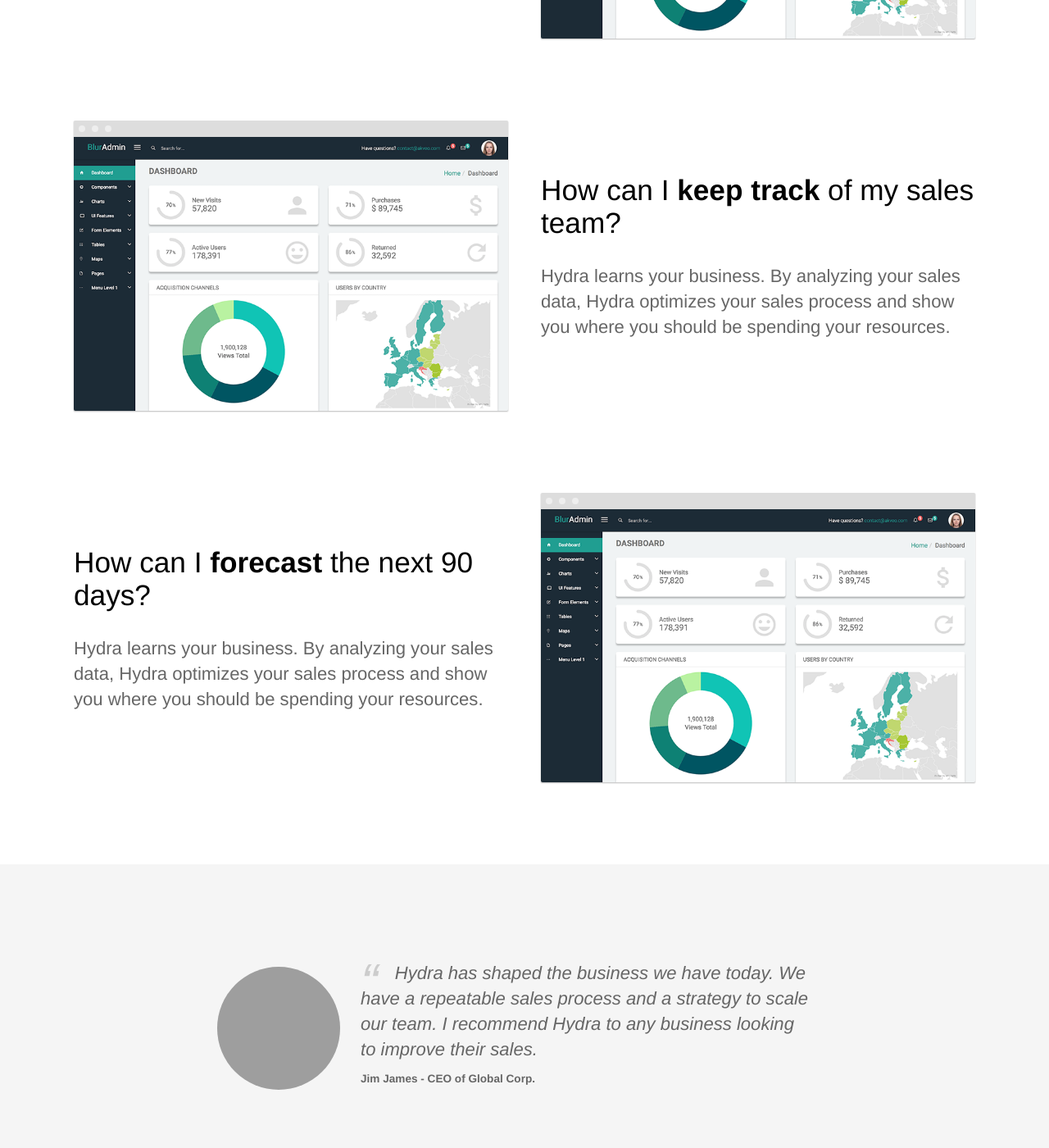
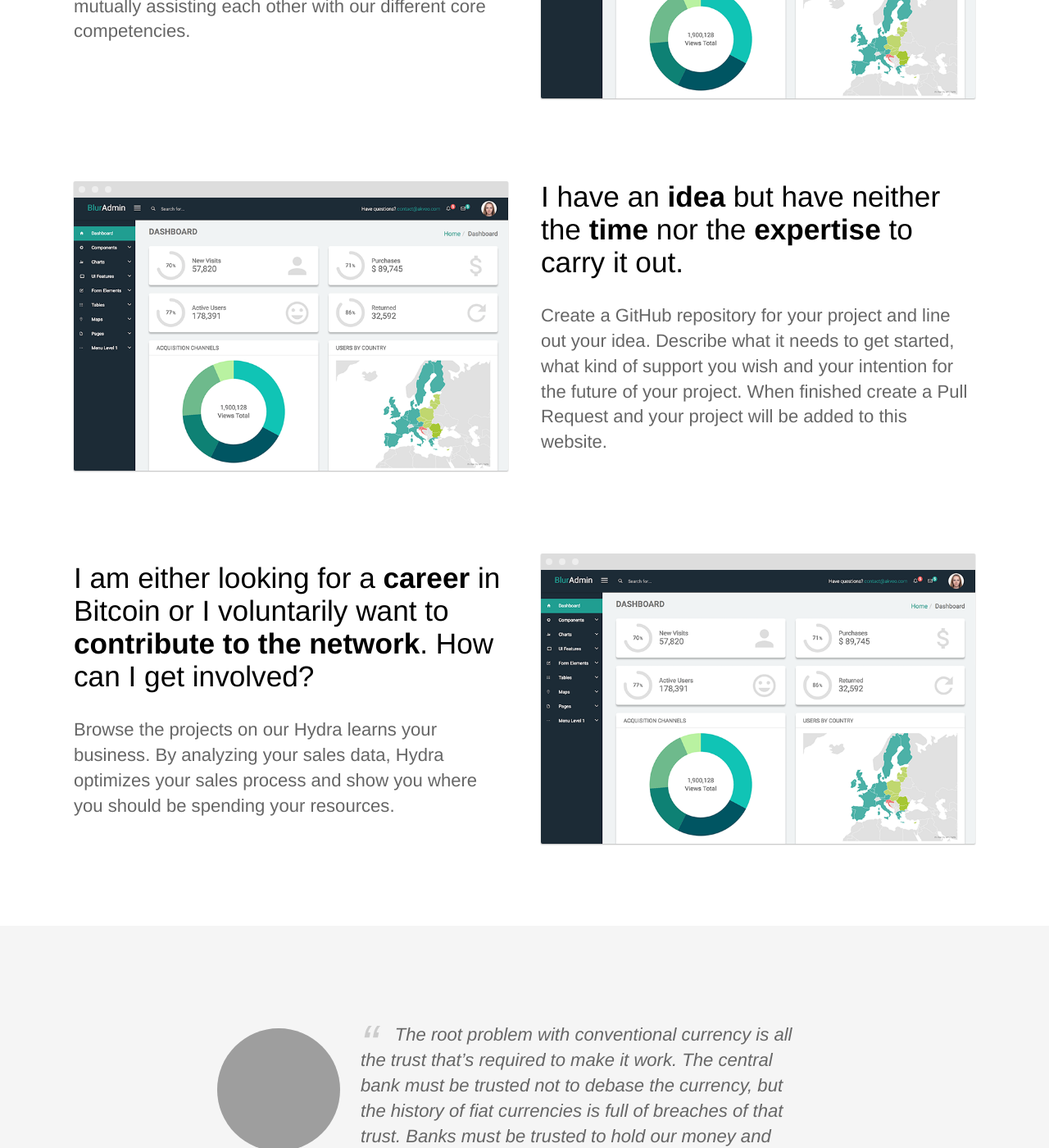
Before and after one commit to Bitcoin-InnovationHub/old, a Jekyll site: the page built from index.html, in a window 1280 px wide and 1400 px high, scrolled down 1344 px. Shown: the whole window at 82% size. Built offline with Jekyll 4.4.1, drawn with Linux system fonts in a browser that asks for light colours; some of the changed text lies outside the part shown; grey boxes are pictures that could not be loaded.

Commit message:
Update index.html

```diff
--- a/index.html
+++ b/index.html
@@ -4,9 +4,9 @@ description: Track and optimize your sales team in real time
 ---
 <section class="hero">
 	<div class="text-container">
-		<h1 class="editable">The last sales CRM <strong>you'll ever need</strong></h1>
-		<p class="subtext editable">Track and optimize your sales team in real time.</p>
-		<div class="cta button alt"><a href="{{ site.baseurl }}/contact/">Get Started Free</a></div>
+		<h1 class="editable">The place to promote your <strong>Bitcoin</strong> innovations</h1>
+		<p class="subtext editable">Where thinkers and makers come together to shape the future of a Bitcoin-based economy.</p>
+		<div class="cta button alt"><a href="{{ site.baseurl }}/contact/">Get Inolved</a></div>
 		<div>
 			<img src="{{ site.baseurl }}/images/dashboard.png" alt="Screenshot" class="screenshot editable" />
 		</div>
@@ -17,8 +17,8 @@ description: Track and optimize your sales team in real time
 	<section>
 		<div class="container flex">
 			<div class="text editable">
-				<h2>How can we <strong>double</strong> our sales revenue?</h2>
-				<p>Hydra learns your business. By analyzing your sales data, Hydra optimizes your sales process and show you where you should be spending your resources. </p>
+				<h2>How can we <strong>double</strong> our efforts in fostering the Bitcoin Mass Adoption?</h2>
+				<p>By channeling our ideas into joint projects and mutually assisting each other with our different core competencies.</p>
 			</div>
 			<div class="image">
 				<img src="{{ site.baseurl }}/images/dashboard.png" alt="Screenshot" class="screenshot editable" />
@@ -29,8 +29,8 @@ description: Track and optimize your sales team in real time
 	<section>
 		<div class="container flex">
 			<div class="text editable">
-				<h2>How can I <strong>keep track</strong> of my sales team?</h2>
-				<p>Hydra learns your business. By analyzing your sales data, Hydra optimizes your sales process and show you where you should be spending your resources.</p>
+				<h2>I have an <strong>idea</strong> but have neither the <strong>time</strong> nor the <strong>expertise</strong> to carry it out.</h2>
+				<p>Create a GitHub repository for your project and line out your idea. Describe what it needs to get started, what kind of support you wish and your intention for the future of your project. When finished create a Pull Request and your project will be added to this website.</p>
 			</div>
 			<div class="image">
 				<img src="{{ site.baseurl }}/images/dashboard.png" alt="Screenshot" class="screenshot editable" />
@@ -41,8 +41,8 @@ description: Track and optimize your sales team in real time
 	<section>
 		<div class="container flex">
 			<div class="text editable">
-				<h2>How can I <strong>forecast</strong> the next 90 days?</h2>
-				<p>Hydra learns your business. By analyzing your sales data, Hydra optimizes your sales process and show you where you should be spending your resources.</p>
+				<h2>I am either looking for a <strong>career</strong> in Bitcoin or I voluntarily want to <strong>contribute to the network</strong>. How can I get involved?</h2>
+				<p>Browse the projects on our Hydra learns your business. By analyzing your sales data, Hydra optimizes your sales process and show you where you should be spending your resources.</p>
 			</div>
 			<div class="image">
 				<img src="{{ site.baseurl }}/images/dashboard.png" alt="Screenshot" class="screenshot editable" />
@@ -55,15 +55,15 @@ description: Track and optimize your sales team in real time
 			<div class="testimonial-block">
 				<div class="square-image"><img src="https://source.unsplash.com/6anudmpILw4/600x400" alt="Jim James" class="editable"></div>
 				<blockquote>
-					<p class="editable">Hydra has shaped the business we have today. We have a repeatable sales process and a strategy to scale our team. I recommend Hydra to any business looking to improve their sales.</p>
-					<p class="editable author">Jim James - CEO of Global Corp.</p>
+					<p class="editable">The root problem with conventional currency is all the trust that’s required to make it work. The central bank must be trusted not to debase the currency, but the history of fiat currencies is full of breaches of that trust. Banks must be trusted to hold our money and transfer it electronically, but they lend it out in waves of credit bubbles with barely a fraction in reserve. We have to trust them with our privacy, trust them not to let identity thieves drain our accounts. Their massive overhead costs make micropayments impossible.</p>
+					<p class="editable author">Satoshi Nakamoto - CEO of Global Corp.</p>
 				</blockquote>
 			</div>
 		</div>
 	</section>
 
 	<section class="bottom-cta">
-		<h2 class="editable"><strong>Improve</strong> your sales process today</h2>
-		<div class="button alt"><a href="#">Get Started Free</a></div>
+		<h2 class="editable">Shape the Hypebitcoinization today</h2>
+		<div class="button alt"><a href="#">Get Involved Free</a></div>
 	</section>
 </div>
```
